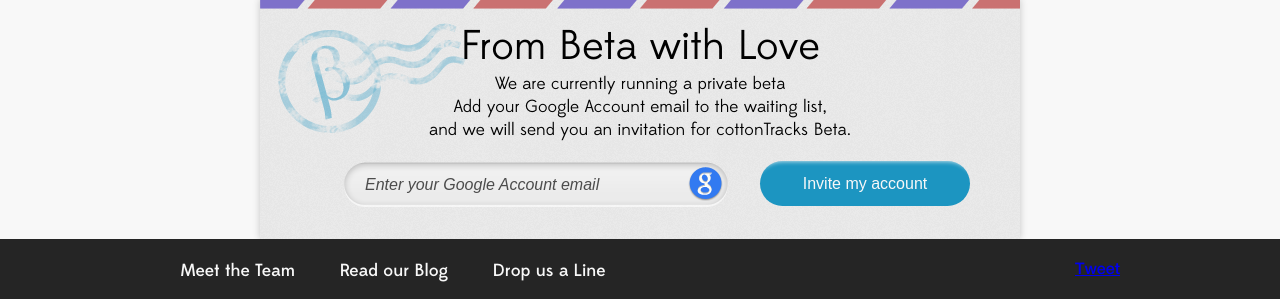
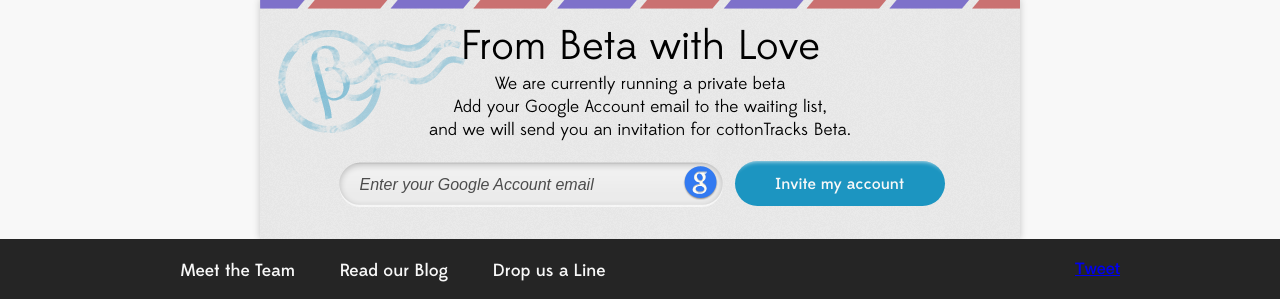
Before and after one commit to moutard/cottonTracks-Website, a PHP site: page / in a window 1280 px wide. Shown: the part 1927-2226 px from the top of the page. Run offline with PHP 8.4, Linux system fonts and the light colour scheme; data that the repository does not hold is empty; style sheets or scripts are compiled from the project's sources; some libraries are stand-ins or nearby versions.

Commit message:
center email_form/validation_button + Edmondsans on validation_button

```diff
--- a/index.less
+++ b/index.less
@@ -382,14 +382,15 @@ body{
 		}
 
 		#email_field{
-			width: 391px;
+			width: 611px;
 			height: 52px;
+			margin: auto;
 			background-image: url('images/email_field.png');
+			background-repeat: no-repeat;
 			position: relative;
-			left: 80px;
 
 			#email{
-				width: 391px;
+				width: 321px;
 				height: 52px;
 				font-style: italic;
 				font-size: 1em;
@@ -427,10 +428,11 @@ body{
 				-o-box-shadow: 0 10px 5px -10px #f8f8f8 inset;
 				position: absolute;
 				top: 3px;
-			left: 420px;
+				left: 400px;
 				color: #F8F8F8;
 				font-size: 1em;
 				border: none;
+				font-family: Edmondsans;
 			}
 
 			p{
@@ -438,15 +440,15 @@ body{
 				font-family: Edmondsans;
 				margin-top: 12px;
 			}
-		}
 
 			#pastille{
 				width: 48px;
 				height: 44px;
 				background-image: url('images/google_icon.png');
 				position: absolute;
-			top: 162px;
-			left: 422px;
+				top: 2px;
+				left: 342px;
+			}
 		}
 	}
 }
--- a/index.php
+++ b/index.php
@@ -264,8 +264,8 @@ if($email){
 	            }
 	          ?>
 					</form>
+					<div id='pastille'></div>
 				</div>
-				<div id='pastille'></div>
 			</div>
 		</div>
 	</div>
```
Lines whose indentation alone changed are shown as unchanged.
